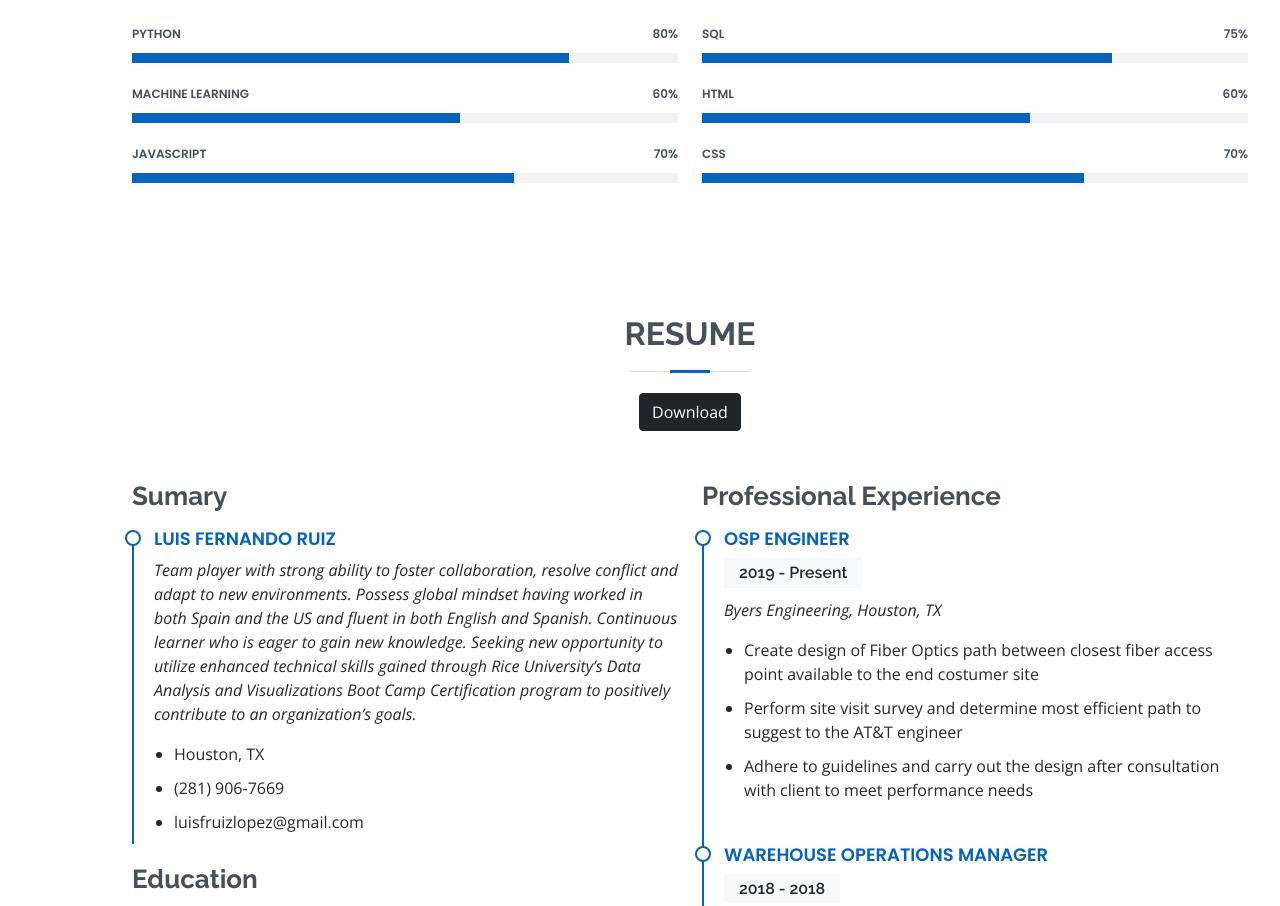
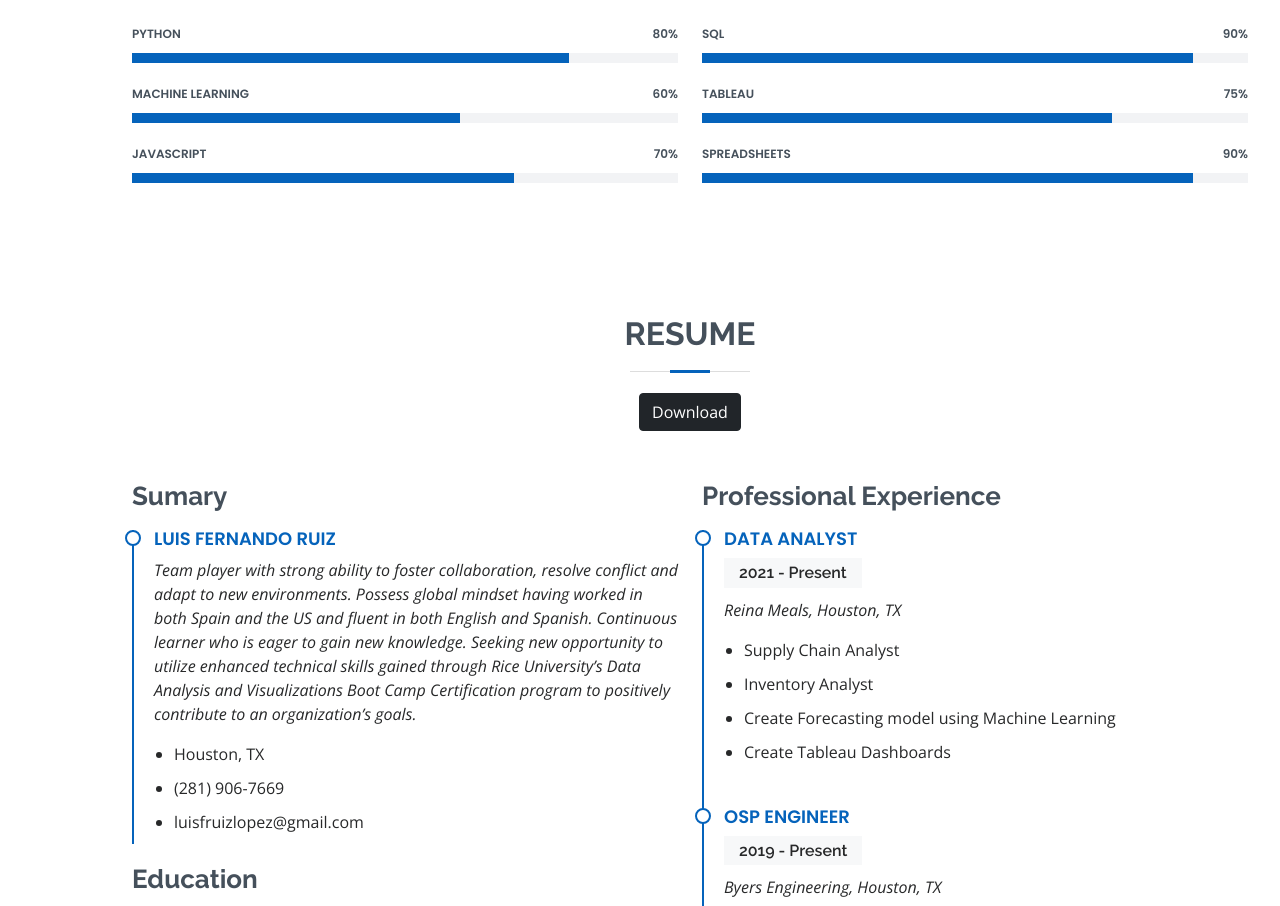
Before and after one commit to LF-Ruiz/LF-Ruiz.github.io, a plain HTML site: page index.html in a window 1280 px wide. Shown: the part 1660-2566 px from the top of the page. Drawn offline with nearby package versions, Linux system fonts and the light colour scheme; files whose address does not match are found by name.

Commit message:
update resume

```diff
--- a/index.html
+++ b/index.html
@@ -119,7 +119,7 @@
               <div class="col-lg-6">
                 <ul>
                   <li><i class="bi bi-chevron-right"></i> <strong>Age:</strong> <span>31</span></li>
-                  <li><i class="bi bi-chevron-right"></i> <strong>Degree:</strong> <span>Bachelor</span></li>
+                  <li><i class="bi bi-chevron-right"></i> <strong>Degree:</strong> <span>Bachelors</span></li>
                   <li><i class="bi bi-chevron-right"></i> <strong>Email:</strong> <span>luisfruizlopez@gmail.com</span>
                   </li>
                   <!-- <li><i class="bi bi-chevron-right"></i> <strong>Freelance:</strong> <span>Available</span></li> -->
@@ -185,7 +185,15 @@
           <div class="col-lg-6">
 
             <div class="progress">
-              <span class="skill">SQL <i class="val">75%</i></span>
+              <span class="skill">SQL <i class="val">90%</i></span>
+              <div class="progress-bar-wrap">
+                <div class="progress-bar" role="progressbar" aria-valuenow="90" aria-valuemin="0" aria-valuemax="100">
+                </div>
+              </div>
+            </div>
+
+            <div class="progress">
+              <span class="skill">Tableau <i class="val">75%</i></span>
               <div class="progress-bar-wrap">
                 <div class="progress-bar" role="progressbar" aria-valuenow="75" aria-valuemin="0" aria-valuemax="100">
                 </div>
@@ -193,17 +201,9 @@
             </div>
 
             <div class="progress">
-              <span class="skill">HTML <i class="val">60%</i></span>
+              <span class="skill">Spreadsheets<i class="val">90%</i></span>
               <div class="progress-bar-wrap">
-                <div class="progress-bar" role="progressbar" aria-valuenow="60" aria-valuemin="0" aria-valuemax="100">
-                </div>
-              </div>
-            </div>
-
-            <div class="progress">
-              <span class="skill">CSS <i class="val">70%</i></span>
-              <div class="progress-bar-wrap">
-                <div class="progress-bar" role="progressbar" aria-valuenow="70" aria-valuemin="0" aria-valuemax="100">
+                <div class="progress-bar" role="progressbar" aria-valuenow="90" aria-valuemin="0" aria-valuemax="100">
                 </div>
               </div>
             </div>
@@ -223,7 +223,7 @@
 
         <div class="section-title">
           <h2>Resume</h2>
-          <a class="btn btn-dark" href="assets/img/portfolio/luis_fernando_ruiz_resume_2021.pdf"
+          <a class="btn btn-dark" href="assets/img/portfolio/lf_Ruiz_resume_November2021-DataAnalyst.docx"
             download="luis_fernando_ruiz_resume_2021.pdf">Download</a>
           <p></p>
         </div>
@@ -268,7 +268,7 @@
               <!-- <p>Quia nobis sequi est occaecati aut. Repudiandae et iusto quae reiciendis et quis Eius vel ratione eius unde vitae rerum voluptates asperiores voluptatem Earum molestiae consequatur neque etlon sader mart dila</p> -->
             </div>
             <div class="resume-item">
-              <h4>Degree in History</h4>
+              <h4>Bachelors Degree in History</h4>
               <h5>2010 - 2014</h5>
               <p><em>University of Murcia, Murcia, Spain</em></p>
               <p>Four-Year degree equivalent to USA Bachelor’s with the European standards</p>
@@ -278,6 +278,17 @@
 
           <div class="col-lg-6">
             <h3 class="resume-title">Professional Experience</h3>
+            <div class="resume-item">
+              <h4>Data Analyst</h4>
+              <h5>2021 - Present</h5>
+              <p><em>Reina Meals, Houston, TX </em></p>
+              <ul>
+                <li>Supply Chain Analyst</li>
+                <li>Inventory Analyst </li>
+                <li>Create Forecasting model using Machine Learning</li>
+                <li>Create Tableau Dashboards</li>
+              </ul>
+            </div>
             <div class="resume-item">
               <h4>OSP Engineer</h4>
               <h5>2019 - Present</h5>
```
Also changed, not shown: 1 other file.
